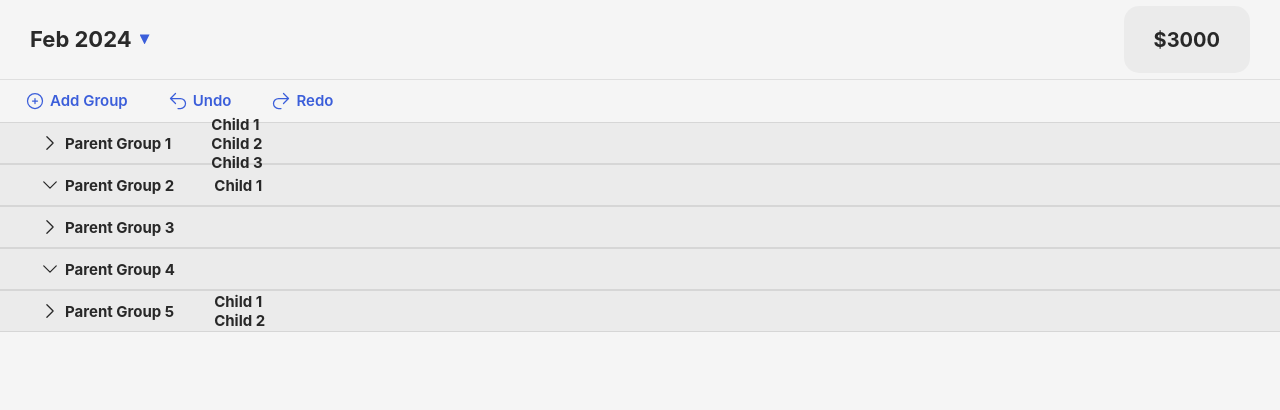
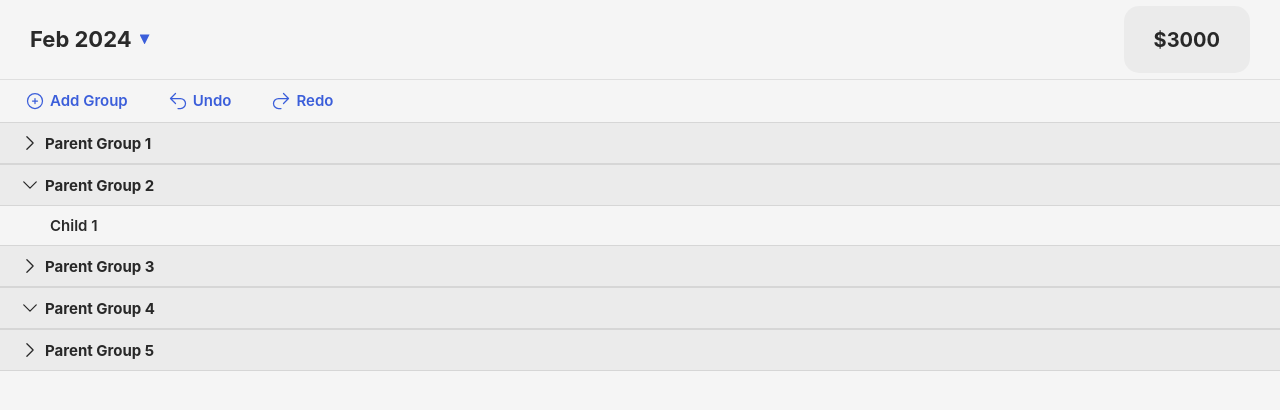
Before and after one commit to Hugo-Farias/budget-control, a React (Vite) app: page / in a window 1280 px wide. Shown: the top 410 px of the page. Built offline with nearby package versions, Linux system fonts and the light colour scheme.

Commit message:
child list start

```diff
--- a/src/components/Group.scss
+++ b/src/components/Group.scss
@@ -1,22 +1,17 @@
 @import "../variables";
 
 .group {
+  .title {
+    padding-inline: 2rem;
     cursor: pointer;
     display: flex;
     align-items: center;
     height: $size-list;
     background-color: $color-gray;
     border-block: 1px solid $color-border;
-  //padding-inline: 2rem;
     font-size: 1.5rem;
     font-weight: 700;
     color: $color-font;
-
-  .title {
-    display: flex;
-    align-items: center;
-    padding-inline: 4rem;
-    //padding-block: 0.5rem;
     & > svg {
       transition: transform 0.1s ease-in-out;
       margin-right: 0.5rem;
@@ -27,7 +22,21 @@
     }
   }
 
+  .child-list {
+    font-weight: 600;
+    font-size: 1.5rem;
+    padding-left: 5rem;
+
+    & > div {
+      padding-block: 1rem;
+    }
+  }
+
   &.true svg {
     transform: rotate(90deg);
   }
+
+  &.false .child-list {
+    display: none;
   }
+}
```
Lines whose indentation alone changed are shown as unchanged.
